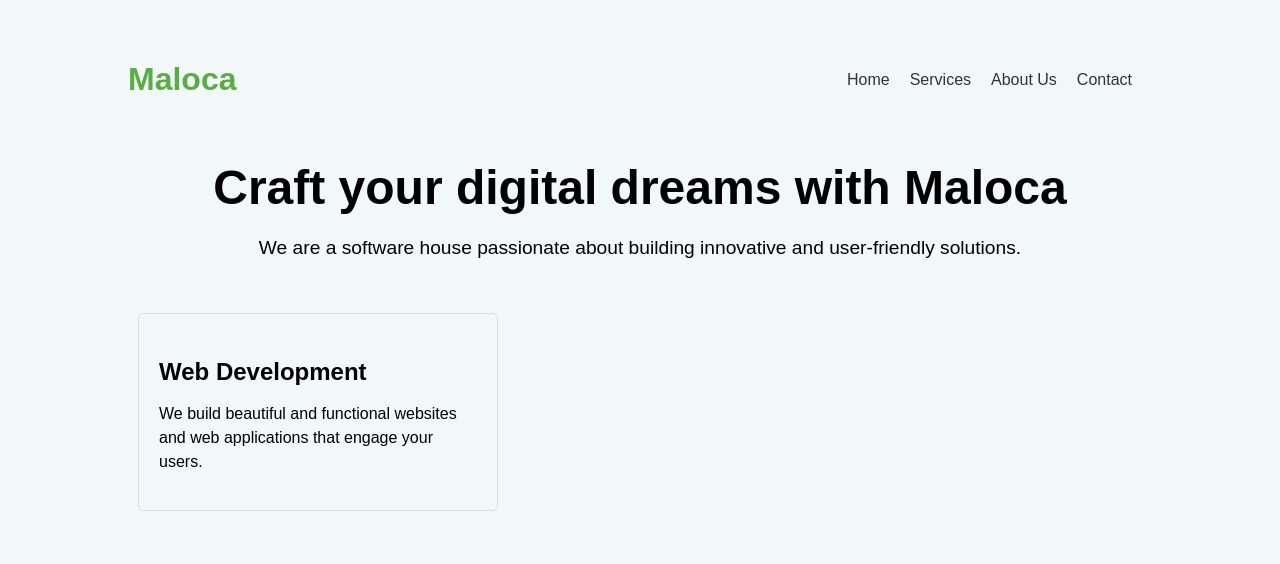
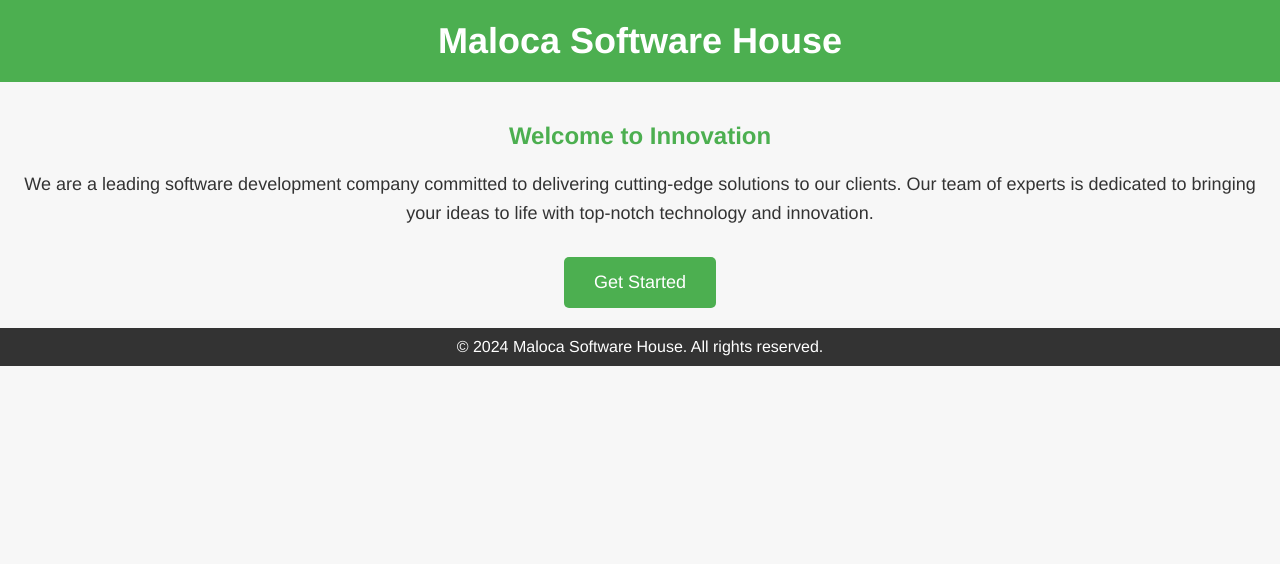
Before and after one commit to rafael-cg/maloca-lp, a plain HTML site: page index.html in a window 1280 px wide. Drawn offline with Linux system fonts and the light colour scheme.

Commit message:
Update index.html
v1 - chatgpt

```diff
--- a/index.html
+++ b/index.html
@@ -1,128 +1,91 @@
 <!DOCTYPE html>
 <html lang="en">
+
 <head>
     <meta charset="UTF-8">
     <meta name="viewport" content="width=device-width, initial-scale=1.0">
     <title>Maloca Software House</title>
     <style>
         body {
+            font-family: 'Helvetica', sans-serif;
             margin: 0;
             padding: 0;
-            font-family: sans-serif;
-            background-color: #f2f7f8; /* Light yellow */
+            background-color: #f7f7f7;
+            color: #333;
         }
-        .container {
-            max-width: 1024px;
-            margin: 0 auto;
-            padding: 40px;
+
+        header {
+            background-color: #4CAF50;
+            padding: 20px 0;
+            text-align: center;
         }
-        .header {
-            display: flex;
-            justify-content: space-between;
-            align-items: center;
+
+        header h1 {
+            margin: 0;
+            color: #fff;
+            font-size: 36px;
+        }
+
+        main {
+            padding: 20px;
+            text-align: center;
+        }
+
+        h2 {
+            color: #4CAF50;
+        }
+
+        p {
+            font-size: 18px;
+            line-height: 1.6;
             margin-bottom: 20px;
         }
-        .logo {
-            font-size: 2em;
-            font-weight: bold;
-            color: #5aac44; /* Light green */
+
+        .call-to-action {
+            margin-top: 30px;
         }
-        .navigation {
-            display: flex;
-            list-style: none;
-            padding: 0;
+
+        .cta-button {
+            display: inline-block;
+            padding: 15px 30px;
+            font-size: 18px;
+            color: #fff;
+            background-color: #4CAF50;
+            text-decoration: none;
+            border-radius: 5px;
+            transition: background-color 0.3s ease;
         }
-        .navigation li {
-            margin-right: 20px;
+
+        .cta-button:hover {
+            background-color: #45a049;
         }
-        .navigation a {
-            text-decoration: none;
-            color: #333;
-        }
-        .hero {
+
+        footer {
+            background-color: #333;
+            color: #fff;
+            padding: 10px 0;
             text-align: center;
-            margin-bottom: 40px;
-        }
-        .hero h1 {
-            font-size: 3em;
-            margin-bottom: 10px;
-        }
-        .hero p {
-            font-size: 1.2em;
-            line-height: 1.5;
-        }
-        .services {
-            display: flex;
-            flex-wrap: wrap;
-            justify-content: space-between;
-        }
-        .service {
-            width: calc(33% - 20px);
-            margin: 10px;
-            padding: 20px;
-            border: 1px solid #ddd;
-            border-radius: 5px;
-        }
-        .service h3 {
-            font-size: 1.5em;
-            margin-bottom: 10px;
-        }
-        .service p {
-            font-size: 1em;
-            line-height: 1.5;
-        }
-        .contact {
-            text-align: center;
-            margin-top: 40px;
-        }
-        .contact h2 {
-            font-size: 2em;
-            margin-bottom: 10px;
-        }
-        .contact p {
-            font-size: 1em;
-            line-height: 1.5;
-        }
-        .call-to-action {
-            display: flex;
-            justify-content: center;
-            margin-top: 20px;
-        }
-        .call-to-action a {
-            background-color: #5aac44; /* Light green */
-            color: #fff;
-            padding: 10px 20px;
-            border: none;
-            border-radius: 5px;
-            text-decoration: none;
-            font-weight: bold;
-        }
-        @media (max-width: 768px) {
-            .services {
-                flex-direction: column;
-            }
-            .service {
-                width: 100%;
-            }
         }
     </style>
 </head>
+
 <body>
-    <div class="container">
-        <header class="header">
-            <h1 class="logo">Maloca</h1>
-            <nav class="navigation">
-                <li><a href="#">Home</a></li>
-                <li><a href="#">Services</a></li>
-                <li><a href="#">About Us</a></li>
-                <li><a href="#">Contact</a></li>
-            </nav>
-        </header>
-        <section class="hero">
-            <h1>Craft your digital dreams with Maloca</h1>
-            <p>We are a software house passionate about building innovative and user-friendly solutions.</p>
-        </section>
-        <section class="services">
-            <article class="service">
-                <h3>Web Development</h3>
-                <p>We build beautiful and functional websites and web applications that engage your users.</p>
+    <header>
+        <h1>Maloca Software House</h1>
+    </header>
+
+    <main>
+        <h2>Welcome to Innovation</h2>
+        <p>We are a leading software development company committed to delivering cutting-edge solutions to our clients. Our team of experts is dedicated to bringing your ideas to life with top-notch technology and innovation.</p>
+
+        <div class="call-to-action">
+            <a href="#" class="cta-button">Get Started</a>
+        </div>
+    </main>
+
+    <footer>
+        &copy; 2024 Maloca Software House. All rights reserved.
+    </footer>
+</body>
+
+</html>
```
